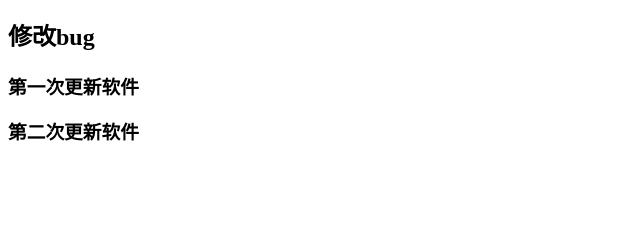
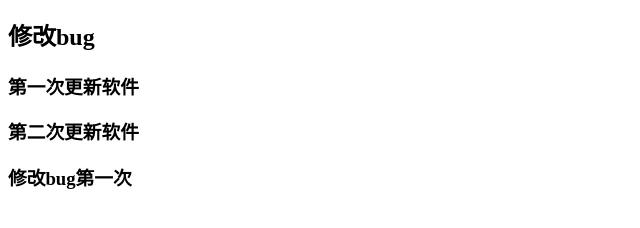
Before and after one commit to wangmengqi7/git-demo, a plain HTML site: page index.html in a window 1280 px wide. Shown: the part 118-346 px from the top of the page, without its empty margins (0-640 px from the left). Drawn offline with Linux system fonts and the light colour scheme.

Commit message:
修改第一次bug

```diff
--- a/index.html
+++ b/index.html
@@ -12,5 +12,6 @@
         <h2>修改bug</h2>
         <h3>第一次更新软件</h3>
         <h3>第二次更新软件</h3>
+        <h3>修改bug第一次</h3>
 </body>
 </html>
```
